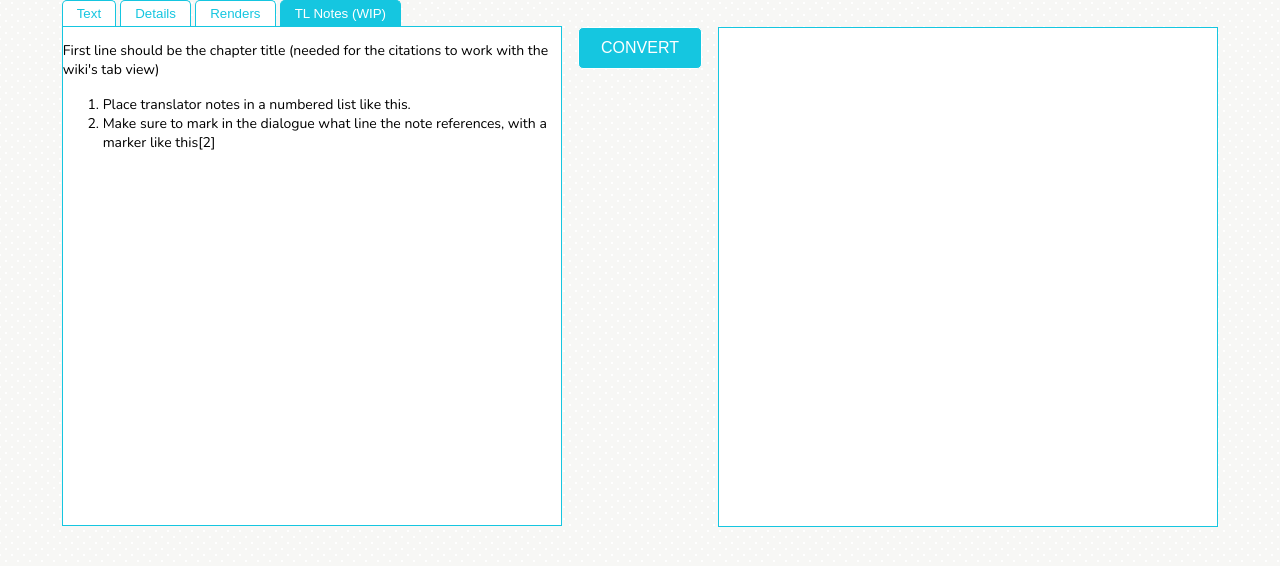
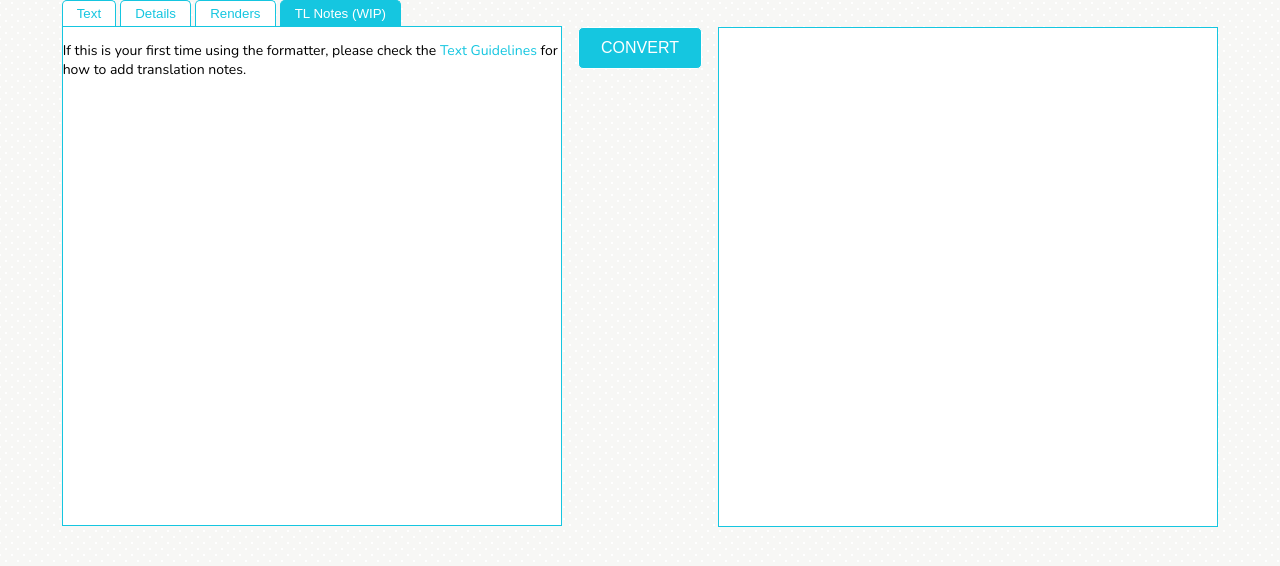
Before and after one commit to myang5/enstars-wiki-parser, a PHP site: page / in a window 1280 px wide, after a click on "TL Notes (WIP)". Shown: the part 189-755 px from the top of the page. Run offline with PHP 8.4, Linux system fonts and the light colour scheme; some libraries are stand-ins or nearby versions.

Commit message:
implemented tl notes!!!!!!!!!!!!

```diff
--- a/index.html
+++ b/index.html
@@ -118,9 +118,8 @@
       <!---RENDERTAB!--->
       <div id="renderArea" class="tabcontent">
         <p>
-          Please paste in the filename as written in the wiki of the dialogue
-          render you want to use for each character (ex. Tsukasa Suou School Dialogue Render.png)<br>
-          (This tab will fill out with links to the galleries once you paste dialogue into the Text tab)
+          Please paste in the file name of the dialogue renders as written in the wiki (ex. Tsukasa Suou School Dialogue Render.png)<br>
+          (This tab will fill out once you paste dialogue into the Text tab)
         </p>
         <div id="renderForms"></div>
       </div>
@@ -128,11 +127,7 @@
       <!---TLNOTETAB!--->
       <div id="tlArea" class="tabcontent">
         <div id="tlEditor" class="editor">
-          <p>First line should be the chapter title (needed for the citations to work with the wiki's tab view)</p>
-          <ol>
-            <li>Place translator notes in a numbered list like this.</li>
-            <li>Make sure to mark in the dialogue what line the note references, with a marker like this[2]</li>
-          </ol>
+          <p>If this is your first time using the formatter, please check the <a href='howto.html#tlNotesSection'>Text Guidelines</a> for how to add translation notes.</p>
         </div>
       </div>
 
--- a/main.js
+++ b/main.js
@@ -243,14 +243,15 @@ function convertText() {
           output += cgCode.replace("FILENAME", line.trim());
         }
       }
-      else {
+      else { //if dialogue line or header
+        line = formatTlMarker(line); //formats tl markers if they exist
         let firstWord = line.split(" ")[0];
         if (!firstWord.includes(":")) { //if dialogue is continuing
           output += line + "\n\n";
         }
         else {
           firstWord = firstWord.slice(0, -1); //remove colon
-          if (firstWord.toUpperCase() === 'HEADING') {
+          if (firstWord.toUpperCase() === 'HEADING') { //if heading
             console.log('new HEADING');
             let headingCode = heading;
             output += headingCode.replace("HEADING", line.slice(line.indexOf(' ') + 1).trim());
@@ -287,12 +288,13 @@ function convertText() {
           }
         }
       }
+
     }
   });
 
+  output += formatTlNotes(editor2.getData());
   output += footer;
   $('#output').val(output);
-  return false;
 }
 
 //helper function for convertText
@@ -316,12 +318,67 @@ function getValues() {
 }
 
 //helper function to check if the line is a file
-function isFileName(line) {
+function isFileName(line){
   const extensions = ['.png', '.gif', '.jpg', '.jpeg', '.ico', '.pdf', '.svg'];
-  const endLen4 = line.slice(-4);
-  const endLen5 = line.slice(-5);
-  if(extensions.includes(endLen4) || extensions.includes(endLen5)){
-    return true;
+  for(let i=0; i<extensions.length; i++){
+    if(line.toLowerCase().endsWith(extensions[i])){
+      return true;
+    }
   }
   return false;
 }
+
+//helper function to get and format chapter title from tl notes
+//assumes the editor has some data
+function getChapTitle(data){
+  if(data.includes('<ol>') && data.includes('<p>')){ //editor already has the <p> in it, so user must input some sort of new <p> (the chapter title) and an <ol> (the TL notes)
+    let title = data.split('</p>')[0];
+    title = title.replace('<p>', '');
+    title = title.replace(' ', '');
+    return title;
+  }
+  else {
+    //ERROR: add alert to let user know they didn't provide a chapter title
+    console.log('Please make sure to include a title in the TL Notes section')
+  }
+}
+
+//helper function to format tl note markers
+function formatTlMarker(line) {
+  if (line.search(/\[\d+\]/) != -1) { //if there is a tlMarker
+    let title = getChapTitle(editor2.getData());
+    if (title != undefined) {
+      let tlCode = `<span id='${title}RefNUM'>[[#${title}NoteNUM|<sup>[NUM]</sup>]]</span>`;
+      const markers = line.match(/\[\d+\]/g);
+      markers.forEach(function (marker) {
+        let num = marker.substring(marker.indexOf('[') + 1, marker.indexOf(']'));
+        let newTlCode = tlCode.replace(/NUM/g, num);
+        line = line.replace(marker, newTlCode)
+      });
+    }
+  }
+  return line;
+}
+
+
+//helper function to format TlNotes
+//assumes that there is a valid title and correct number of TL notes
+function formatTlNotes(data){
+  let title = getChapTitle(data);
+  if (title != undefined) {
+    let output =
+`|-
+| colspan="2"|`;
+    let tlCode = `<span id='${title}NoteNUM'>NUM.[[#${title}RefNUM|↑]] TEXT</span><br />`;
+    let notes = data.substring(data.indexOf('<li>'), data.lastIndexOf('</li>'))
+    notes = notes.split('</li>');
+    for(let i=0; i<notes.length; i++){
+      notes[i] = notes[i].replace('<li>', '');
+      let newTlCode = tlCode.replace(/NUM/g, i+1);
+      output += newTlCode.replace('TEXT', notes[i]);
+    }
+    output = output.replace(/<br \/>$/m, "\n");
+    return output;
+  }
+  else return ''
+}
--- a/styles/styles.css
+++ b/styles/styles.css
@@ -306,6 +306,12 @@ h3 {
     text-transform: uppercase;
 }
 
+blockquote {
+    border-left: 1px solid #15c6e0;
+    padding: 0.5rem 1rem;
+
+}
+
 img {
   width: 30.125rem;
 }
```
Also changed, not shown: howto.html (+16 -2 lines).
